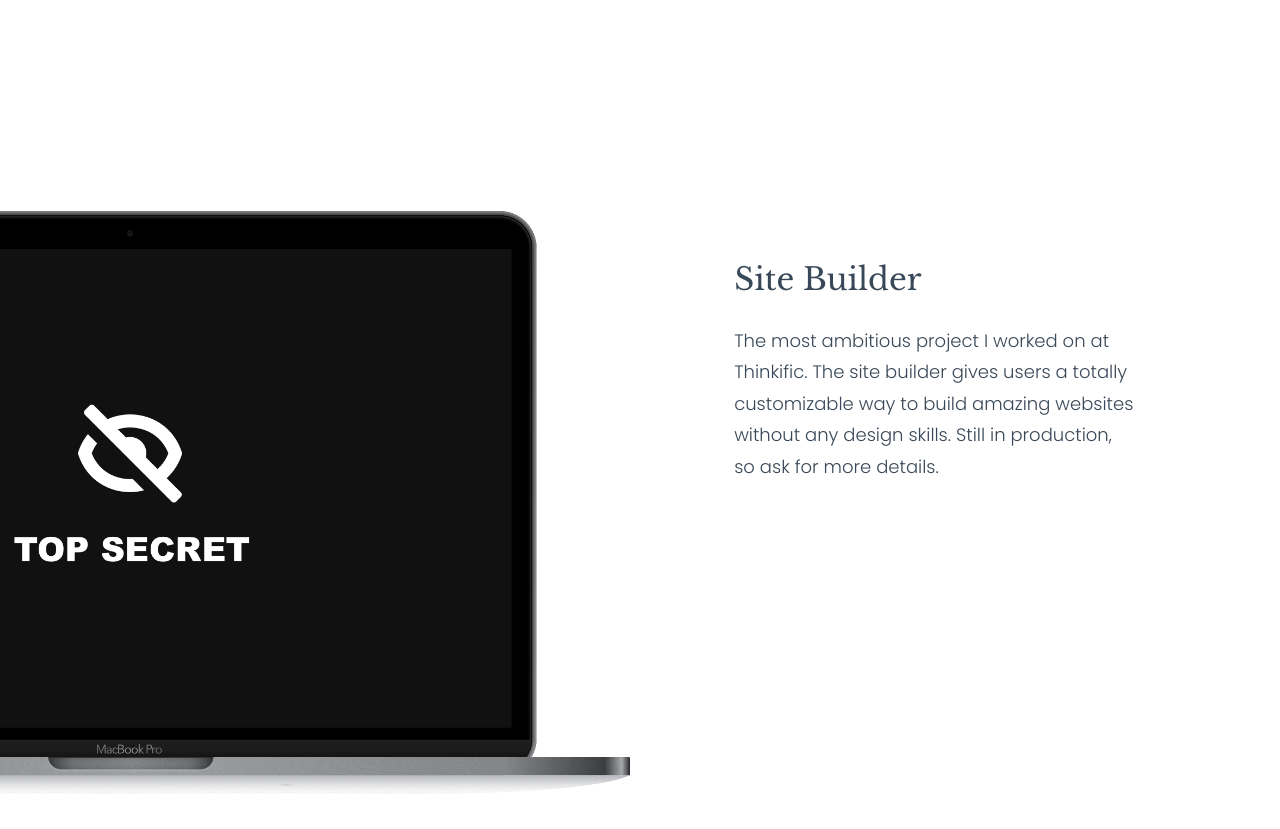
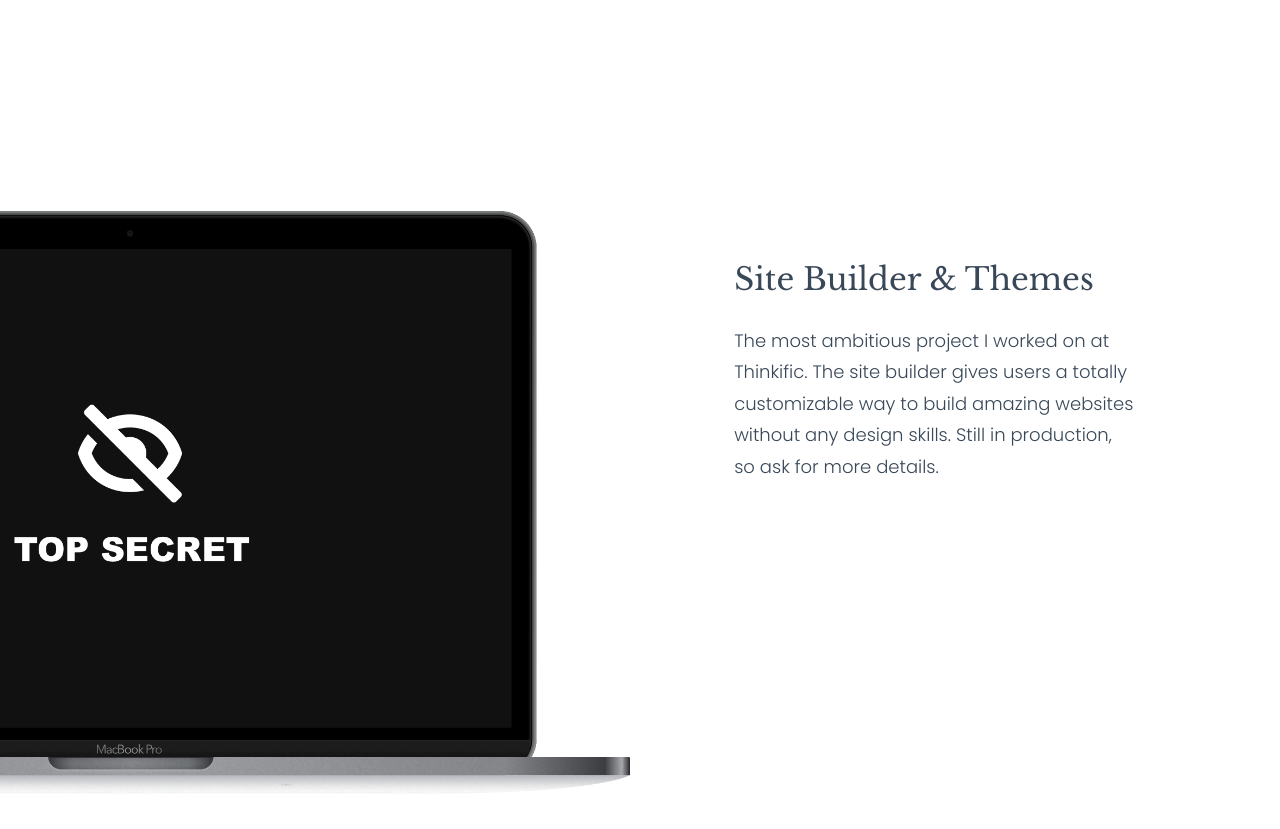
Before and after one commit to sgd/sgd.github.io, a Jekyll site: the page built from thinkific-portfolio.html, in a window 1280 px wide and 900 px high, scrolled down 2140 px. Shown: the top 829 px of the window. Built offline with Jekyll 4.4.1, drawn with Linux system fonts in a browser that asks for light colours; nearby versions of some CDN libraries.

Commit message:
Add word

```diff
--- a/thinkific-portfolio.html
+++ b/thinkific-portfolio.html
@@ -50,7 +50,7 @@ title: Product Designer | Vancouver | Nick Foster
         <img src="/assets/img/portfolio-top-secret.png">
     </div>
     <div class="work__description">
-      <h4 class="company__name">Site Builder</h4>
+      <h4 class="company__name">Site Builder &amp; Themes</h4>
       <p class="company__description">
         The most ambitious project I worked on at Thinkific. The site builder
         gives users a totally customizable way to build amazing websites without any design skills.
```
